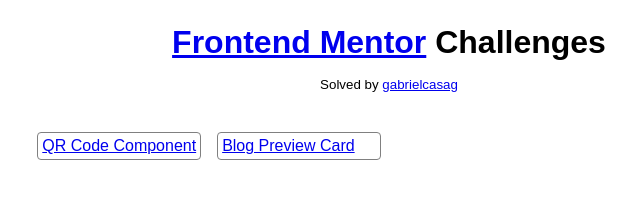
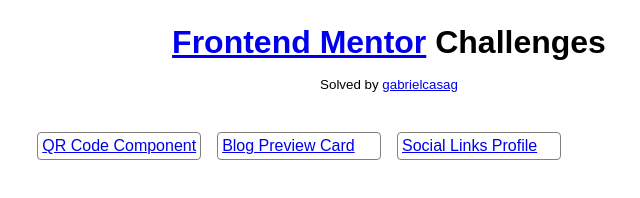
Before and after one commit to gabrielcasag/frontend-mentor, a plain HTML site: page index.html in a window 1280 px wide. Shown: the whole page, without its empty margins (251-891 px from the left). Drawn offline with Linux system fonts and the light colour scheme.

Commit message:
Update homepage

```diff
--- a/index.html
+++ b/index.html
@@ -1,5 +1,6 @@
 <!DOCTYPE html>
 <html lang="en">
+
 <head>
   <meta charset="UTF-8" />
   <meta name="viewport" content="width=device-width, initial-scale=1.0" />
@@ -12,6 +13,7 @@
       box-sizing: border-box;
       font-family: sans-serif;
     }
+
     body {
       display: flex;
       flex-direction: column;
@@ -20,15 +22,18 @@
       flex: 1;
       height: 100dvh;
     }
+
     small {
       margin-top: 16px;
       margin-bottom: 40px;
     }
+
     nav {
       display: grid;
       grid-template-columns: repeat(4, 1fr);
       gap: 16px;
     }
+
     .link {
       border: 1px solid gray;
       padding: 4px;
@@ -36,14 +41,13 @@
     }
   </style>
 </head>
+
 <body>
   <h1>
     <a href="https://www.frontendmentor.io/">Frontend Mentor</a> Challenges
   </h1>
-    <small
-      >Solved by
-      <a href="https://github.com/gabrielcasag">gabrielcasag</a></small
-    >
+  <small>Solved by
+    <a href="https://github.com/gabrielcasag">gabrielcasag</a></small>
 
   <nav>
     <a href="qr-code-component/src/index.html" class="link">
@@ -52,6 +56,10 @@
     <a href="blog-preview-card/src/index.html" class="link">
       Blog Preview Card
     </a>
+    <a href="social-links-profile/src/index.html" class="link">
+      Social Links Profile
+    </a>
   </nav>
 </body>
+
 </html>
```
Lines whose indentation alone changed are shown as unchanged.
